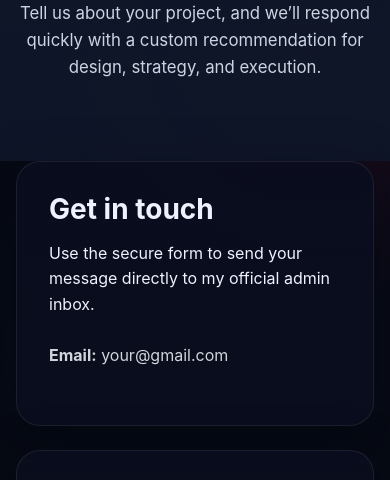
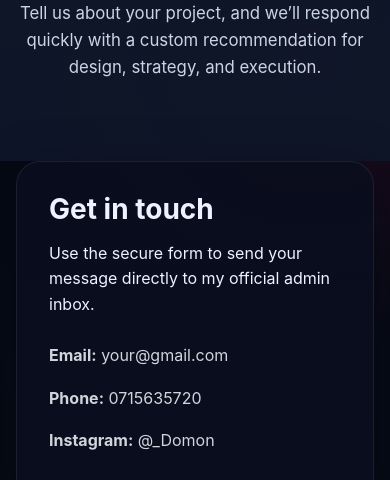
Before and after one commit to timotheusgitau-langb/Domon-Timothy-Website, a website: page contact.html in a window 390 px wide. Shown: the part 357-837 px from the top of the page. Drawn offline with Linux system fonts and the light colour scheme.

Commit message:
Update contact details: add phone and Instagram; remove reCAPTCHA (follow user request)

```diff
--- a/contact.html
+++ b/contact.html
@@ -40,6 +40,8 @@
         <p>Use the secure form to send your message directly to my official admin inbox.</p>
         <ul>
           <li><strong>Email:</strong> <a href="mailto:your@gmail.com">your@gmail.com</a></li>
+          <li><strong>Phone:</strong> <a href="tel:+254715635720">0715635720</a></li>
+          <li><strong>Instagram:</strong> <a href="https://instagram.com/_Domon" target="_blank">@_Domon</a></li>
         </ul>
       </div>
       <form id="contact-form" class="contact-form" method="post">
```
